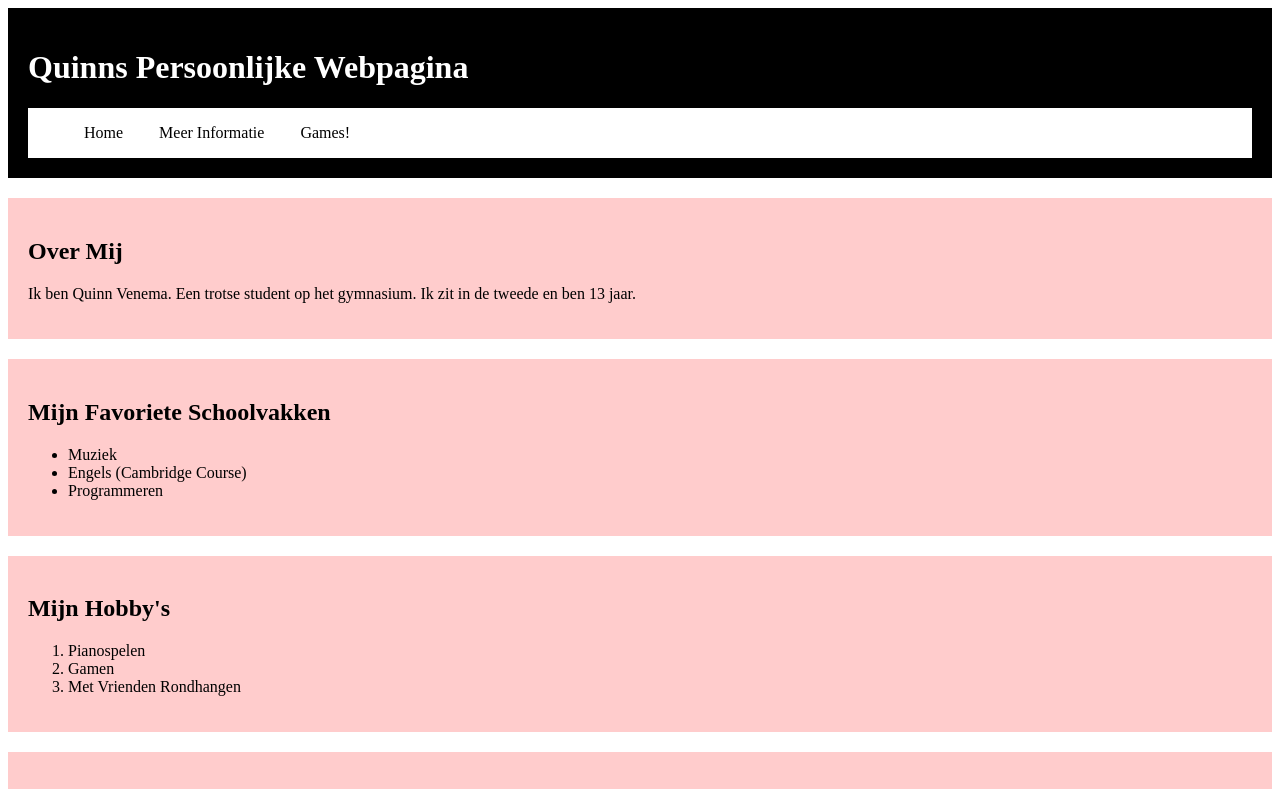
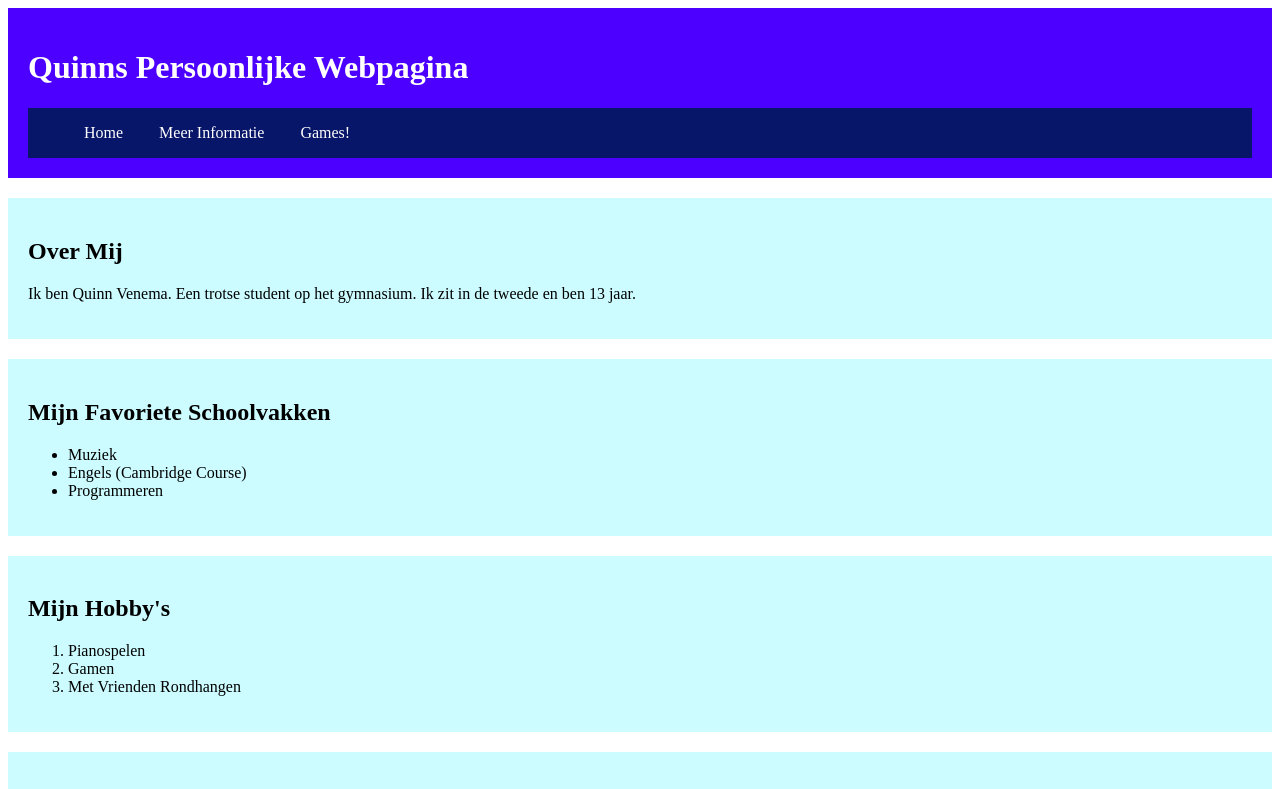
Before and after one commit to DieQuinnkracht/Diequinnkracht.github.io, a plain HTML site: page index.html in a window 1280 px wide. Shown: the top 789 px of the page. Drawn offline with Linux system fonts and the light colour scheme.

Commit message:
`
redesign

```diff
--- a/styles.css
+++ b/styles.css
@@ -4,7 +4,7 @@
 }
 
 header {
-    background-color:  #000000;
+    background-color:  #4c00ff;
     color: rgb(255, 255, 255);
     text-align: left;
     padding: 20px;
@@ -15,12 +15,12 @@ nav {
     flex-wrap: wrap;
     justify-content: left;
     align-items: left;
-    background-color: #ffffff;
+    background-color: #081669;
 }
 
 nav a {
     flex: 1;
-    color: rgb(0, 0, 0);
+    color: rgb(255, 255, 255);
     text-align: left;
     padding: 14px 16px;
     text-decoration: none;
@@ -32,7 +32,7 @@ nav a:hover {
 }
 
 section {
-    background-color: #ffcccc;
+    background-color: #ccfcff;
     padding: 20px;
     margin-top: 20px;
     margin-bottom: 20px;
```
